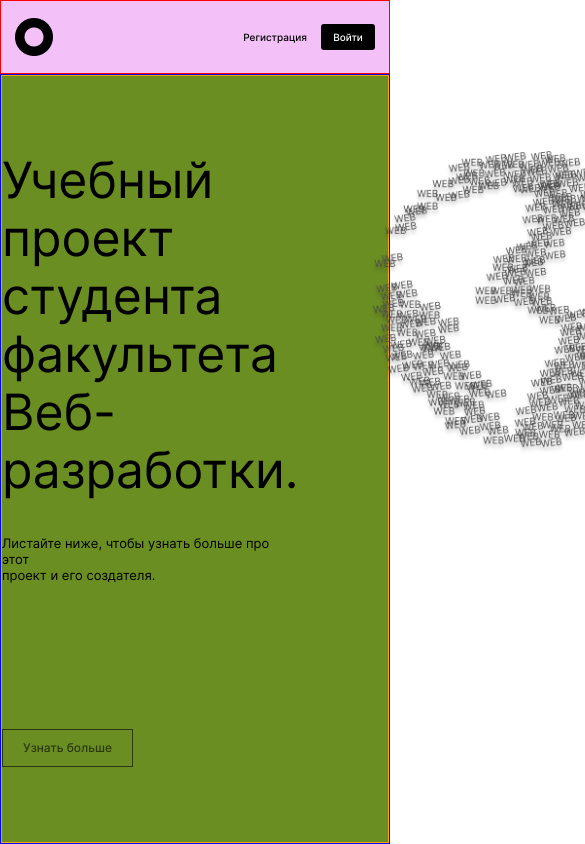
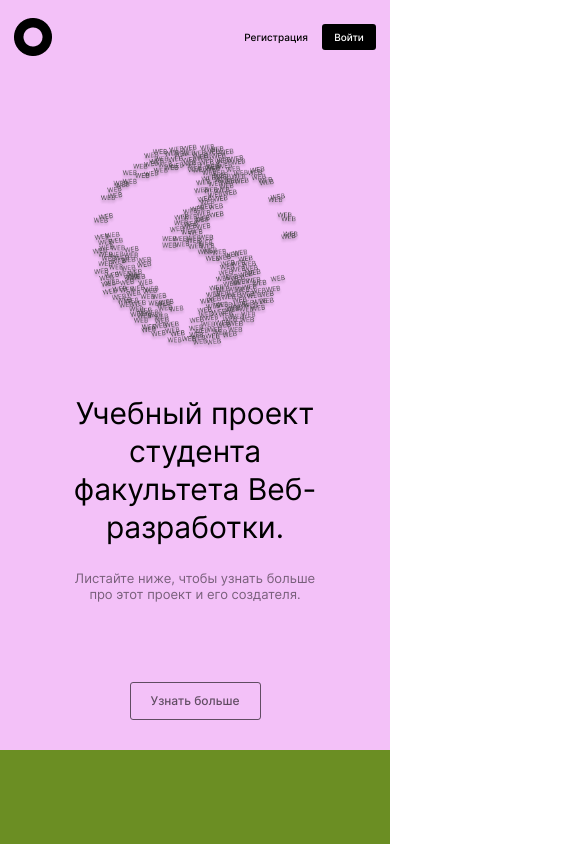
Before and after one commit to ana-anajel/movies-explorer-frontend, a React (Create React App) app in the folder movies-explorer-frontend/: page / in a window 390 px wide. Shown: the top 844 px of the page, 585 px wide, since content can reach past the window. Built offline with nearby package versions, Linux system fonts and the light colour scheme.

Commit message:
Сверстать секцию Promo

```diff
--- a/movies-explorer-frontend/src/components/Header/Header.css
+++ b/movies-explorer-frontend/src/components/Header/Header.css
@@ -2,7 +2,6 @@
   box-sizing: border-box;
   padding: 0 70px;
   margin: 0;
-  border: red 1px solid;
   background-color: #F3C1F8;
   width: 100%;
   height: 74px;
@@ -51,7 +50,7 @@
   color: #fff;
 }
 
-@media screen and (max-width: 768px) {
+@media screen and (max-width: 924px) {
   .header {
     padding: 0 30px;
   }
@@ -62,7 +61,7 @@
   }
 }
 
-@media screen and (max-width: 500px) {
+@media screen and (max-width: 517px) {
   .header {
     padding: 0 14px;
   }
--- a/movies-explorer-frontend/src/components/Main/Main.css
+++ b/movies-explorer-frontend/src/components/Main/Main.css
@@ -1,17 +1,4 @@
 .content {
-  padding: 0 70px;
-  box-sizing: border-box;
-  border: 1px solid blue;
+  padding: 0;
+  background-color: antiquewhite;
 }
-
-@media screen and (max-width: 768px) {
-  .content {
-    padding: 0 50px;
-  }
-}
-
-@media screen and (max-width: 500px) {
-  .content {
-    padding: 0;
-  }
-}
--- a/movies-explorer-frontend/src/components/Promo/Promo.css
+++ b/movies-explorer-frontend/src/components/Promo/Promo.css
@@ -1,13 +1,13 @@
 .promo {
   box-sizing: border-box;
-  border: 1px solid orange;
+  padding: 75px 70px;
+  background-color: #F3C1F8;
   display: flex;
-  padding: 75px 0;
+  justify-content: space-between;
 }
 
-.promo__container {}
-
 .promo__title {
+  max-width: 640px;
   font-weight: 400;
   font-size: 50px;
   line-height: 58px;
@@ -16,6 +16,8 @@
 }
 
 .promo__subtitle {
+  max-width: 310px;
+  opacity: 0.5;
   font-weight: 400;
   font-size: 13px;
   line-height: 16px;
@@ -29,6 +31,7 @@
   opacity: 0.6;
   width: 129px;
   height: 36px;
+  border-radius: 3px;
 }
 
 .promo__link {
@@ -41,7 +44,63 @@
 }
 
 .promo__image {
-  margin-left: 70px;
+  margin: 0 0 0 60px;
   width: 310px;
   height: 304px;
 }
+
+@media screen and (max-width: 924px) {
+  .promo {
+    padding: 140px 44px 76px;
+    flex-direction: column-reverse;
+    align-items: center;
+  }
+
+  .promo__container {
+    text-align: center;
+    margin: 0 auto;
+  }
+
+  .promo__title {
+    max-width: 680px;
+    font-size: 40px;
+    line-height: 50px;
+    margin: 0 0 22px;
+  }
+
+  .promo__subtitle {
+    max-width: 260px;
+    margin: 0 auto 92px;
+  }
+
+  .promo__image {
+    margin: 0 0 48px;
+  }
+
+  .promo__box-link {
+    margin: 0 auto;
+  }
+}
+
+@media screen and (max-width: 517px) {
+  .promo {
+    padding: 70px 10px 30px;
+  }
+
+  .promo__title {
+    max-width: 300px;
+    font-size: 30px;
+    line-height: 38px;
+    margin: 0 0 24px;
+  }
+
+  .promo__subtitle {
+    margin: 0 auto 80px;
+  }
+
+  .promo__image {
+    width: 210px;
+    height: 206px;
+    margin: 0 0 44px;
+  }
+}
--- a/movies-explorer-frontend/src/components/Promo/Promo.js
+++ b/movies-explorer-frontend/src/components/Promo/Promo.js
@@ -6,8 +6,8 @@ function Promo() {
   return (
     <section className="promo">
       <div className="promo__container">
-        <h1 className="promo__title">Учебный проект студента факультета Веб-<br />разработки.</h1>
-        <p className="promo__subtitle">Листайте ниже, чтобы узнать больше про этот<br />проект и его создателя.</p>
+        <h1 className="promo__title">Учебный проект студента факультета Веб-разработки.</h1>
+        <p className="promo__subtitle">Листайте ниже, чтобы узнать больше про этот проект и его создателя.</p>
         <div className='promo__box-link'><a href='https://ya.ru/' className="promo__link">Узнать больше</a></div>
       </div>
       <img className='promo__image' alt="Изображение планеты из текстовых фраз." src={Planet} />
```
